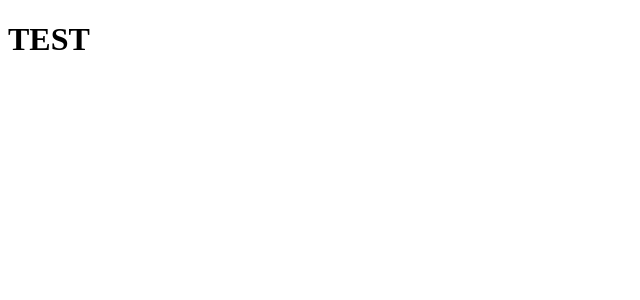
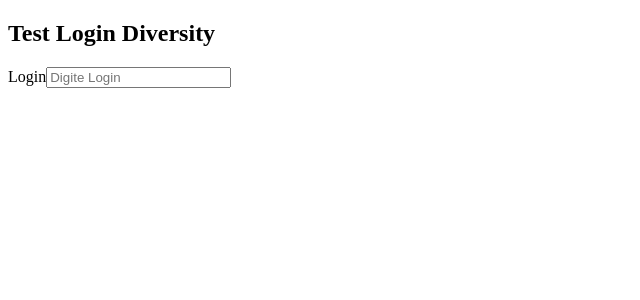
Before and after one commit to SoulPlayerZ/theme-diversity, a React (Create React App) app: page / in a window 1280 px wide. Shown: the top 300 px of the page, without its empty margins (0-640 px from the left). Built offline with nearby package versions, Linux system fonts and the light colour scheme.

Commit message:
feat: Create login component in components directory

```diff
--- a/src/App.js
+++ b/src/App.js
@@ -1,6 +1,8 @@
+import Login from './components/Login';
+
 function App() {
   return (
-    <h1>TEST</h1>
+    <Login />
   );
 }
 
--- /dev/null
+++ b/src/components/Login.jsx
@@ -0,0 +1,14 @@
+import React from "react";
+
+function Login () {
+  return (
+    <form>
+      <h2>Test Login Diversity </h2>
+      <label for="login">Login
+        <input type="text" name="login" placeholder="Digite Login" ></input>
+      </label>
+    </form>
+)
+}
+
+export default Login;
```
